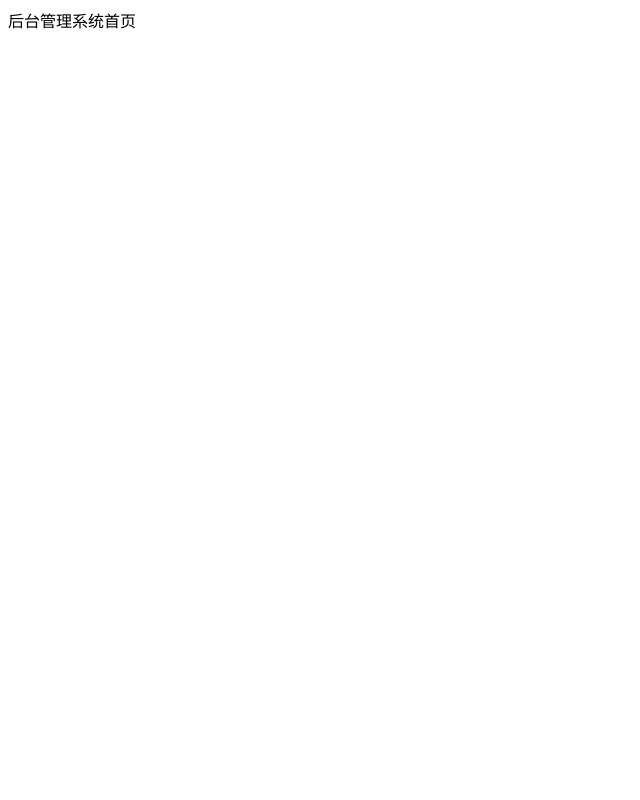
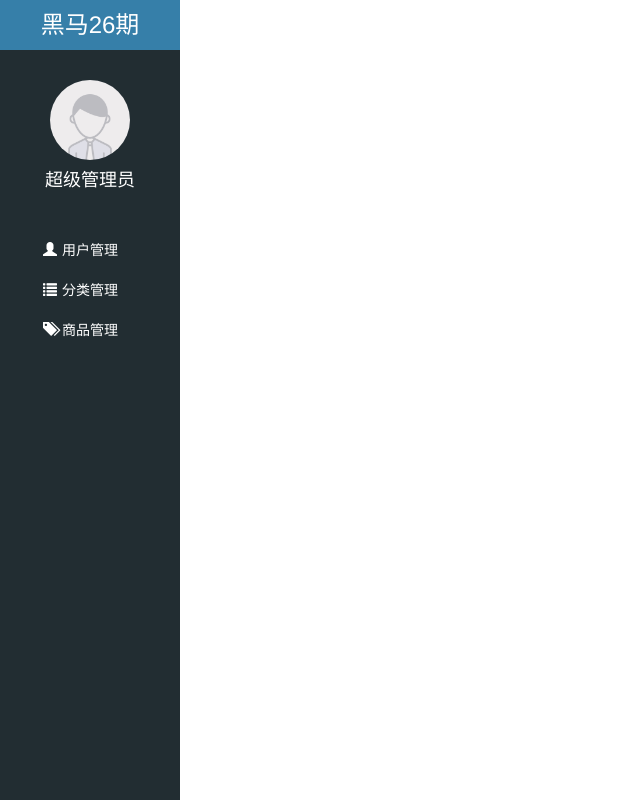
Before and after one commit to dorr1998/letao, a website: page public/back/index.html in a window 1280 px wide. Shown: the whole page, without its empty margins (0-640 px from the left). Drawn offline with Linux system fonts and the light colour scheme.

Commit message:
首页侧边栏完成

```diff
--- a/public/back/css/common.css
+++ b/public/back/css/common.css
@@ -1,3 +1,17 @@
+/* 重置a标签的样式 */
+a:link,
+a:visited,
+a:hover,
+a:active {
+  text-decoration: none;
+}
+/* 重置ul的样式 */
+ul {
+  margin: 0;
+  padding: 0;
+  list-style: none;
+}
+
 .body_bg {
   background-color: #222D32;
 }
@@ -10,3 +24,64 @@
 .mt_150 {
   margin-top: 150px;
 }
+
+/* 侧边栏样式 */
+.lt_aside {
+  position: fixed;
+  left: 0;
+  top: 0;
+  width: 180px;
+  height: 100%;
+  background-color: #222D32;
+}
+.lt_aside .brand {
+  width: 180px;
+  height: 50px;
+  background-color: #367FA9;
+}
+.lt_aside .brand a {
+  display: block;
+  margin-top: 0;
+  font-size: 24px;
+  height: 50px;
+  line-height: 50px;
+  color: #fff;
+  text-align: center;
+}
+.lt_aside .user {
+  height: 180px;
+  padding-top: 30px;
+}
+.lt_aside .user img {
+  width: 80px;
+  height: 80px;
+  border-radius: 50%;
+  display: block;
+  margin: 0 auto;
+}
+.lt_aside .user p {
+  text-align: center;
+  color: #fff;
+  font-size: 18px;
+  height: 40px;
+  line-height: 40px;
+}
+.lt_aside .nav i {
+  margin-right: 5px;
+}
+.lt_aside .nav a {
+  width: 100%;
+  height: 40px;
+  line-height: 40px;
+  display: block;
+  color: #fff;
+  padding-left: 40px;
+  border-left: 3px solid transparent;
+}
+.lt_aside .nav a.current {
+  background-color: #1D1F21;
+  border-left: 3px solid #006699;
+}
+.lt_aside .nav .child a {
+  padding-left: 60px;
+}
--- a/public/back/index.html
+++ b/public/back/index.html
@@ -4,9 +4,51 @@
   <meta charset="UTF-8">
   <meta name="viewport" content="width=device-width, initial-scale=1.0">
   <meta http-equiv="X-UA-Compatible" content="ie=edge">
-  <title>letao首页</title>
+  <title>Document</title>
+  <link rel="stylesheet" href="./lib/bootstrap/css/bootstrap.css">
+  <link rel="stylesheet" href="./lib/bootstrap-validator/css/bootstrapValidator.css">
+  <link rel="stylesheet" href="./lib/nprogress/nprogress.css">
+  <!-- 引入自己的样式 -->
+  <link rel="stylesheet" href="./css/common.css">
 </head>
 <body>
-  后台管理系统首页
+
+<!-- 左侧侧边栏 -->
+<div class="lt_aside">
+  <!-- 大标题 -->
+  <div class="brand">
+    <a href="#">黑马26期</a>
+  </div>
+  <!-- 用户 -->
+  <div class="user">
+    <img src="./images/default.png" alt="">
+    <p>超级管理员</p>
+  </div>
+   <!-- 导航 -->
+   <div class="nav">
+      <ul>
+        <li><a href="user.html"><i class="glyphicon glyphicon-user"></i><span>用户管理</span></a></li>
+        <li>
+          <a href="javascript:;" class="category"><i class="glyphicon glyphicon-list"></i><span>分类管理</span></a>
+          <div class="child" style="display: none;">
+            <a href="first.html">一级分类</a>
+            <a href="second.html">二级分类</a>
+          </div>
+        </li>
+        <li><a href="product.html"><i class="glyphicon glyphicon-tags"></i><span>商品管理</span></a></li>
+      </ul>
+    </div>
+</div>
+
+
+
+
+
+
+<script src="./lib/jquery/jquery.min.js"></script>
+<script src="./lib/bootstrap/js/bootstrap.js"></script>
+<script src="./lib/bootstrap-validator/js/bootstrapValidator.js"></script>
+<script src="./lib/nprogress/nprogress.js"></script>
+<script src="./js/common.js"></script>
 </body>
 </html>
```
Also changed, not shown: public/back/login.html (+1 -1 lines), public/back/images/default.png (added), public/back/images/none.png (added).
